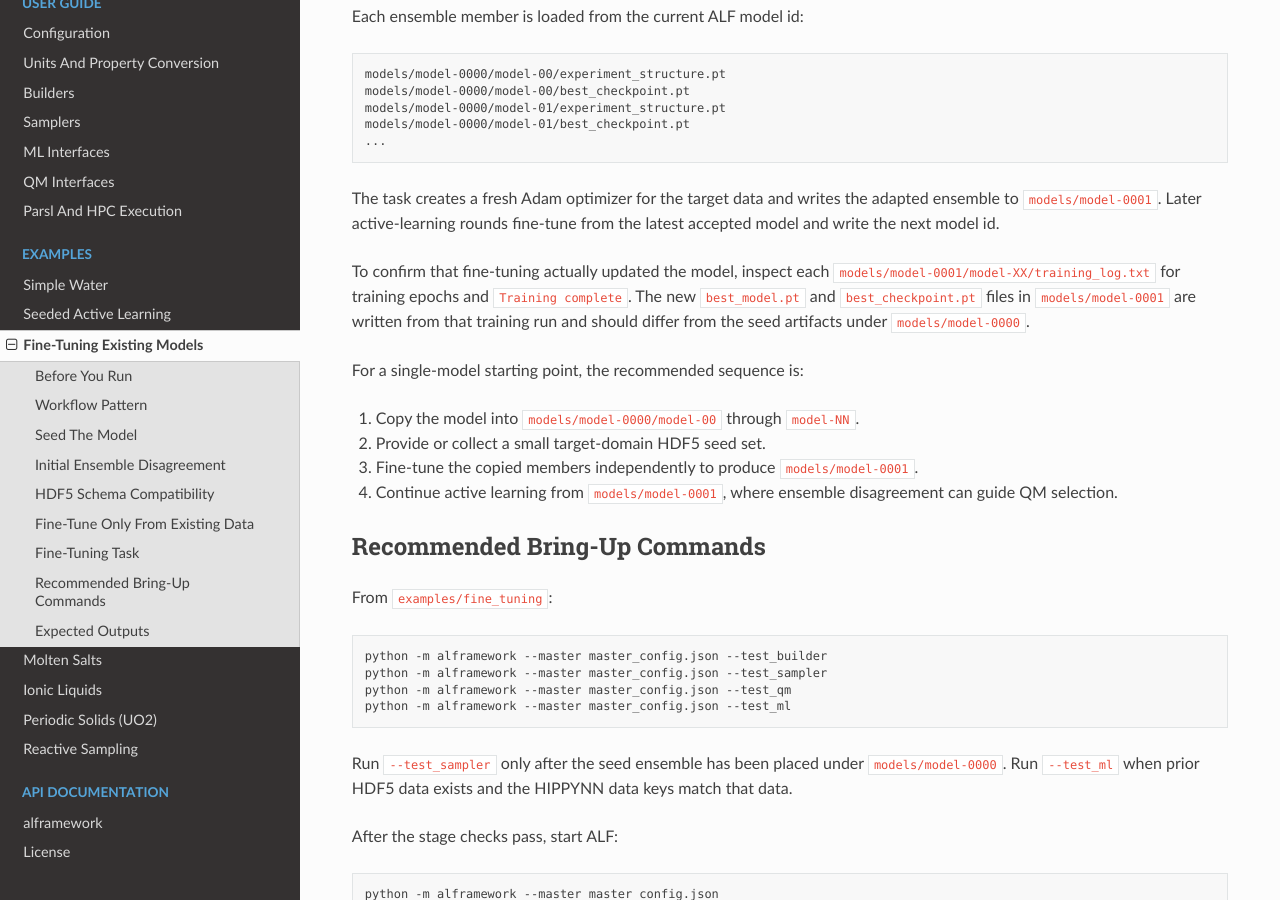
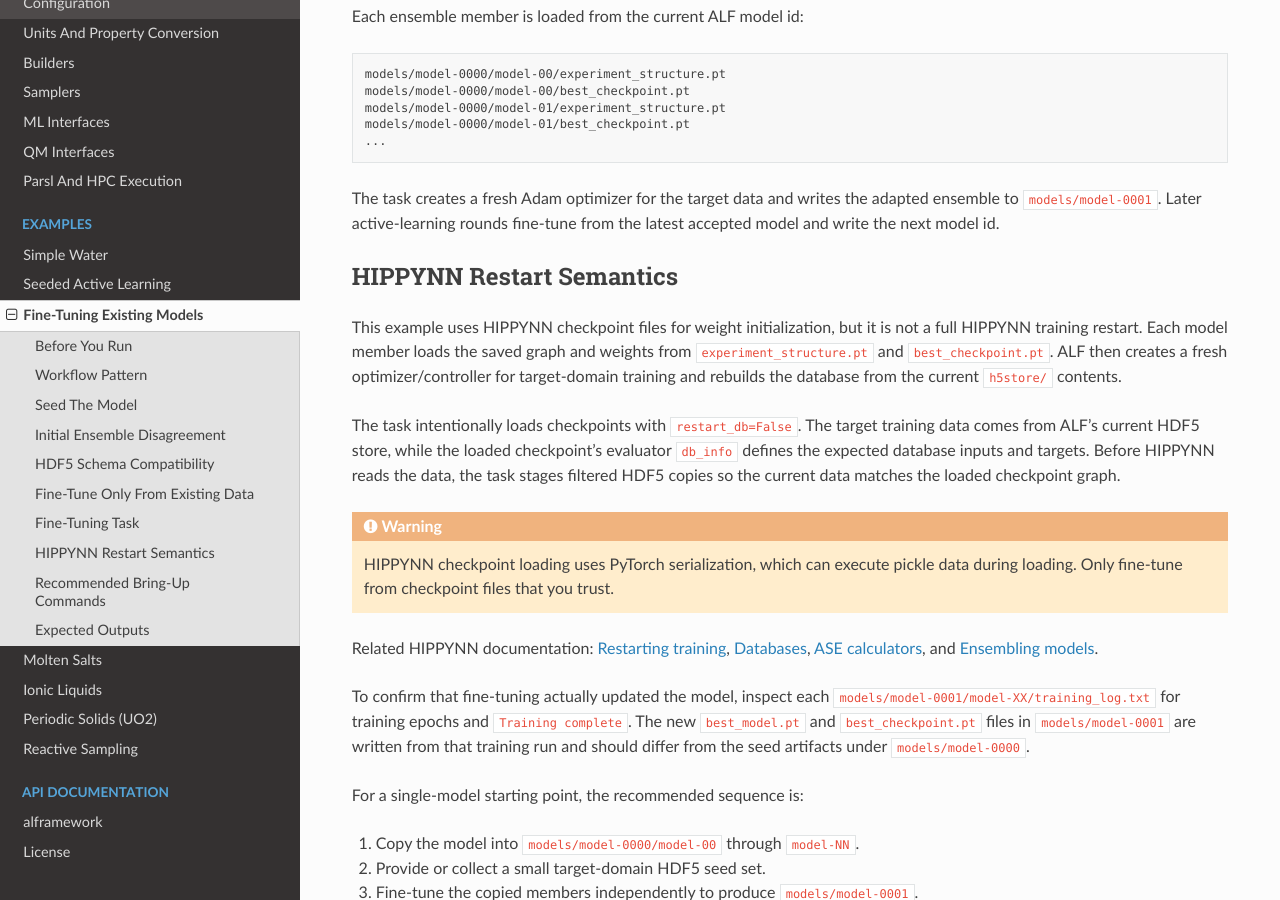
Before and after one commit to lanl/ALF, a Sphinx documentation site: the page built from docs/source/examples/fine_tuning.rst, in a window 1280 px wide and 900 px high, scrolled down 3147 px. Built offline with Sphinx 7.4.7 and the Read the Docs theme 3.1.0, drawn with Linux system fonts in a browser that asks for light colours; pages that are not in the unit, such as notebooks, are missing from menus.

Commit message:
clarified docs on fine-tuning in the context of hippynn restart example

```diff
--- a/docs/source/examples/fine_tuning.rst
+++ b/docs/source/examples/fine_tuning.rst
@@ -189,6 +189,33 @@ The task creates a fresh Adam optimizer for the target data and writes the
 adapted ensemble to ``models/model-0001``. Later active-learning rounds
 fine-tune from the latest accepted model and write the next model id.
 
+HIPPYNN Restart Semantics
+-------------------------
+
+This example uses HIPPYNN checkpoint files for weight initialization, but it is
+not a full HIPPYNN training restart. Each model member loads the saved graph and
+weights from ``experiment_structure.pt`` and ``best_checkpoint.pt``. ALF then
+creates a fresh optimizer/controller for target-domain training and rebuilds
+the database from the current ``h5store/`` contents.
+
+The task intentionally loads checkpoints with ``restart_db=False``. The target
+training data comes from ALF's current HDF5 store, while the loaded checkpoint's
+evaluator ``db_info`` defines the expected database inputs and targets. Before
+HIPPYNN reads the data, the task stages filtered HDF5 copies so the current data
+matches the loaded checkpoint graph.
+
+.. warning::
+
+   HIPPYNN checkpoint loading uses PyTorch serialization, which can execute
+   pickle data during loading. Only fine-tune from checkpoint files that you
+   trust.
+
+Related HIPPYNN documentation: `Restarting training
+<https://lanl.github.io/hippynn/examples/restarting.html>`__, `Databases
+<https://lanl.github.io/hippynn/user_guide/databases.html>`__, `ASE
+calculators <https://lanl.github.io/hippynn/examples/ase_calculator.html>`__,
+and `Ensembling models <https://lanl.github.io/hippynn/examples/ensembles.html>`__.
+
 To confirm that fine-tuning actually updated the model, inspect each
 ``models/model-0001/model-XX/training_log.txt`` for training epochs and
 ``Training complete``. The new ``best_model.pt`` and ``best_checkpoint.pt``
```
Also changed, not shown: examples/fine_tuning/README.md.
